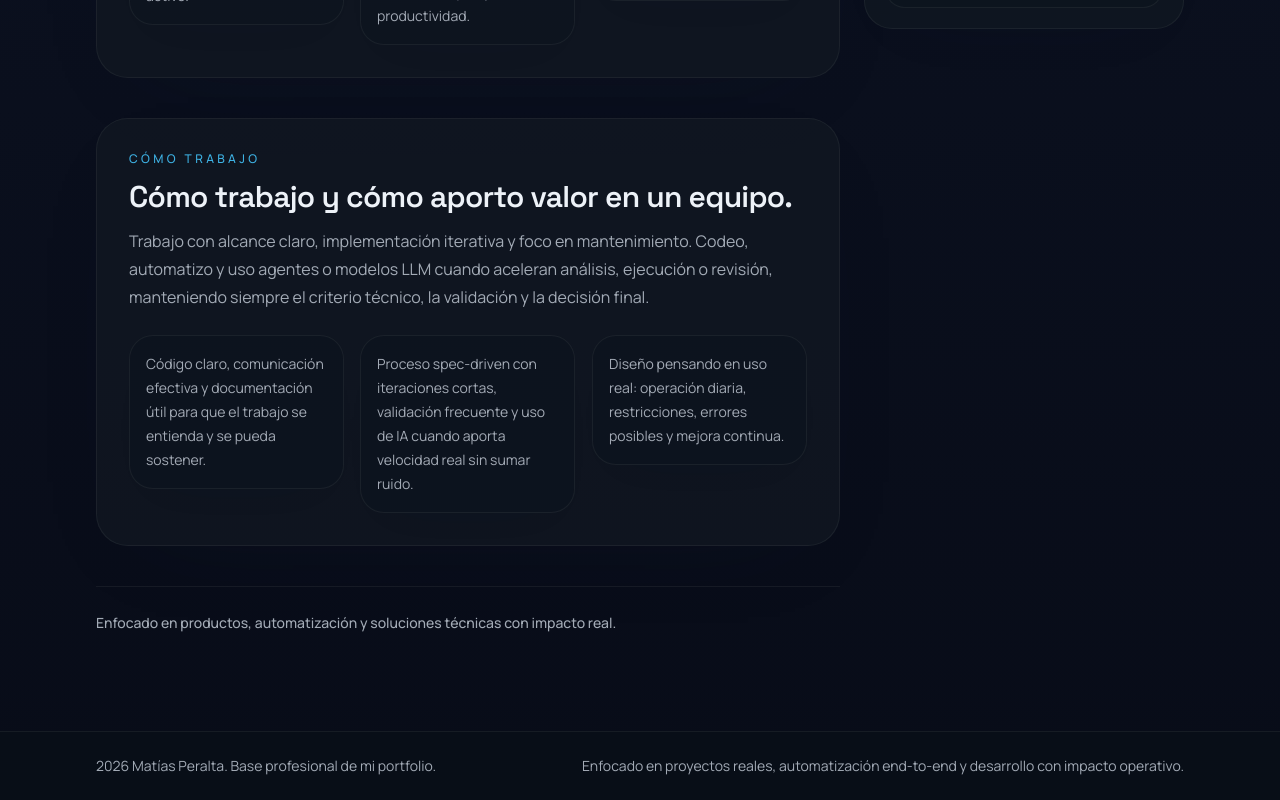
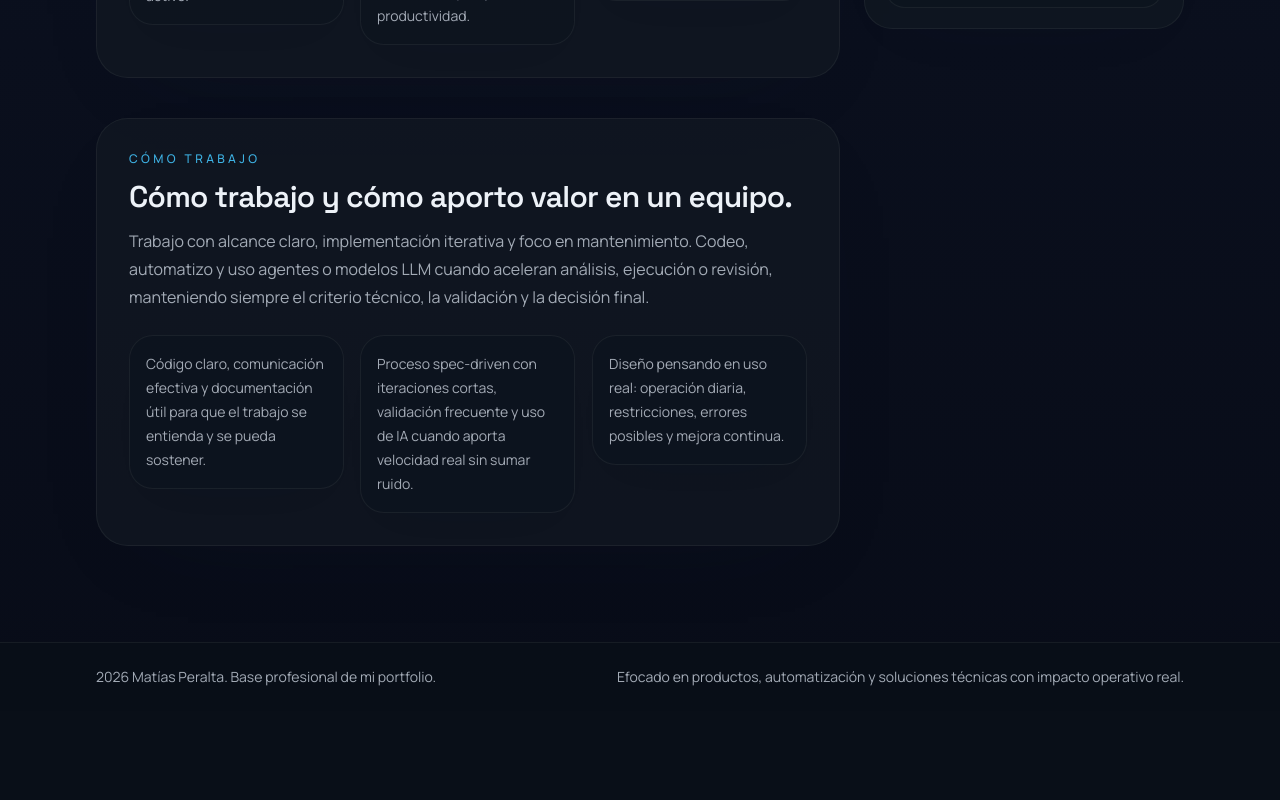
Before and after one commit to Zibete/Portfolio, a Next.js app: page /about in a window 1280 px wide. Shown: the part 1245-2045 px from the top of the page. After the commit the page ends 1956 px from the top, so only its background shows below. Built offline with nearby package versions, Linux system fonts and the light colour scheme.

Commit message:
feat(about): remove page footer and align global messaging

```diff
--- a/src/app/about/page.tsx
+++ b/src/app/about/page.tsx
@@ -81,10 +81,6 @@ export default function AboutPage() {
                 </div>
               ))}
             </PageSection>
-
-            <p className="motion-reveal motion-delay-4 border-t border-border/60 pt-6 text-sm font-medium leading-6 text-muted-foreground">
-              {about.footer}
-            </p>
           </div>
 
           <div className="grid gap-4">
--- a/src/content/site/profile-content.ts
+++ b/src/content/site/profile-content.ts
@@ -54,7 +54,6 @@ type AboutContent = ContentSection & {
   aside: ContentAside & {
     items: ContentAsideItem[];
   };
-  footer: string;
 };
 
 type ExperienceContent = ContentSection & {
@@ -168,8 +167,6 @@ export const profileContent = {
         },
       ],
     },
-    footer:
-      "Enfocado en productos, automatización y soluciones técnicas con impacto real.",
   },
   skills: {
     eyebrow: "Habilidades",
--- a/src/content/site/site-config.ts
+++ b/src/content/site/site-config.ts
@@ -158,6 +158,6 @@ export const siteConfig: SiteConfig = {
   footer: {
     copyrightSuffix: "Base profesional de mi portfolio.",
     description:
-      "Enfocado en proyectos reales, automatización end-to-end y desarrollo con impacto operativo.",
+      "Efocado en productos, automatización y soluciones técnicas con impacto operativo real.",
   },
 };
```
